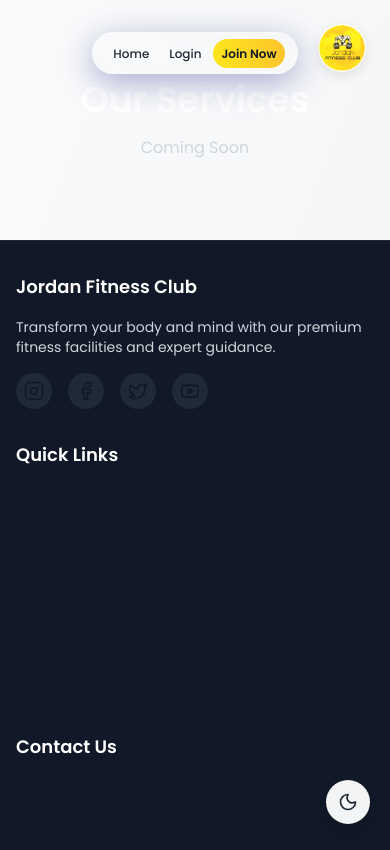
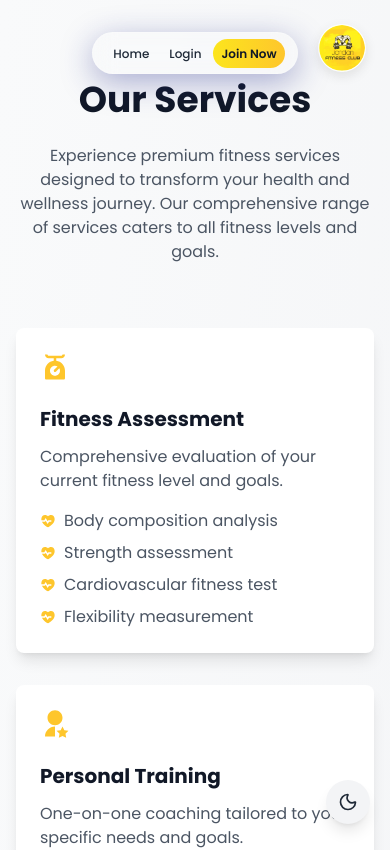
Before and after one commit to Arjun140205/Jordan-Fitness-Club, a React (Vite) app in the folder client/: page /services in a window 390 px wide. Shown: the top 850 px of the page. Built offline with nearby package versions, Linux system fonts and the light colour scheme; no server answers.

Commit message:
updated: improved Services section structure and UI

```diff
--- a/client/src/pages/Services.jsx
+++ b/client/src/pages/Services.jsx
@@ -1,16 +1,200 @@
 import { motion } from "framer-motion";
+import { RiHeartPulseFill, RiUserStarFill, RiTeamFill, RiRestartFill, RiScales2Fill, RiShieldStarFill } from 'react-icons/ri';
 
 const Services = () => {
   return (
     <motion.div
       initial={{ opacity: 0 }}
       animate={{ opacity: 1 }}
-      className="section-container"
+      className="min-h-screen py-20 px-4"
     >
-      <h1 className="section-header">Our Services</h1>
-      <p className="section-subheader">Coming Soon</p>
+      <div className="max-w-[var(--max-width)] mx-auto">
+        <motion.div
+          initial={{ y: 20, opacity: 0 }}
+          animate={{ y: 0, opacity: 1 }}
+          className="text-center mb-16"
+        >
+          <h1 className="text-4xl font-bold text-gray-900 dark:text-white mb-6">Our Services</h1>
+          <p className="text-gray-600 dark:text-gray-400 max-w-2xl mx-auto">
+            Experience premium fitness services designed to transform your health and wellness journey.
+            Our comprehensive range of services caters to all fitness levels and goals.
+          </p>
+        </motion.div>
+
+        {/* Main Services Grid */}
+        <div className="grid grid-cols-1 md:grid-cols-2 lg:grid-cols-3 gap-8 mb-16">
+          {services.map((service, index) => (
+            <motion.div
+              key={service.title}
+              initial={{ y: 20, opacity: 0 }}
+              animate={{ y: 0, opacity: 1 }}
+              transition={{ delay: index * 0.1 }}
+              className="bg-white dark:bg-gray-800 p-6 rounded-lg shadow-lg"
+            >
+              <span className="text-[var(--secondary-color)] text-3xl mb-4 inline-block">
+                {service.icon}
+              </span>
+              <h3 className="text-xl font-bold text-gray-900 dark:text-white mb-3">
+                {service.title}
+              </h3>
+              <p className="text-gray-600 dark:text-gray-400 mb-4">
+                {service.description}
+              </p>
+              <ul className="space-y-2 text-gray-600 dark:text-gray-400">
+                {service.features.map((feature, i) => (
+                  <li key={i} className="flex items-center gap-2">
+                    <RiHeartPulseFill className="text-[var(--secondary-color)]" />
+                    {feature}
+                  </li>
+                ))}
+              </ul>
+            </motion.div>
+          ))}
+        </div>
+
+        {/* Premium Services Section */}
+        <motion.div
+          initial={{ y: 20, opacity: 0 }}
+          animate={{ y: 0, opacity: 1 }}
+          className="bg-gradient-to-r from-gray-900 to-gray-800 p-8 rounded-xl text-white mb-16"
+        >
+          <div className="text-center mb-12">
+            <h2 className="text-3xl font-bold mb-4">Premium Services</h2>
+            <p className="text-gray-400 max-w-2xl mx-auto">
+              Elevate your fitness experience with our exclusive premium services,
+              designed for those who want to achieve exceptional results.
+            </p>
+          </div>
+          <div className="grid grid-cols-1 md:grid-cols-2 gap-8">
+            {premiumServices.map((service, index) => (
+              <motion.div
+                key={service.title}
+                initial={{ y: 20, opacity: 0 }}
+                animate={{ y: 0, opacity: 1 }}
+                transition={{ delay: 0.2 + index * 0.1 }}
+                className="bg-white/5 p-6 rounded-lg border border-white/10"
+              >
+                <h3 className="text-xl font-bold mb-3">{service.title}</h3>
+                <p className="text-gray-400 mb-4">{service.description}</p>
+                <p className="text-[var(--secondary-color)]">{service.price}</p>
+              </motion.div>
+            ))}
+          </div>
+        </motion.div>
+
+        {/* Service Guarantee */}
+        <motion.div
+          initial={{ y: 20, opacity: 0 }}
+          animate={{ y: 0, opacity: 1 }}
+          className="text-center"
+        >
+          <span className="text-[var(--secondary-color)] text-4xl mb-4 inline-block">
+            <RiShieldStarFill />
+          </span>
+          <h2 className="text-2xl font-bold text-gray-900 dark:text-white mb-4">
+            Our Service Guarantee
+          </h2>
+          <p className="text-gray-600 dark:text-gray-400">
+            We're committed to providing the highest quality fitness services.
+            If you're not completely satisfied with any of our services within the first 30 days,
+            we'll work with you to make it right or provide a full refund.
+          </p>
+        </motion.div>
+      </div>
     </motion.div>
   );
 };
 
+const services = [
+  {
+    title: "Fitness Assessment",
+    description: "Comprehensive evaluation of your current fitness level and goals.",
+    icon: <RiScales2Fill />,
+    features: [
+      "Body composition analysis",
+      "Strength assessment",
+      "Cardiovascular fitness test",
+      "Flexibility measurement"
+    ]
+  },
+  {
+    title: "Personal Training",
+    description: "One-on-one coaching tailored to your specific needs and goals.",
+    icon: <RiUserStarFill />,
+    features: [
+      "Customized workout plans",
+      "Form correction",
+      "Progress tracking",
+      "Nutritional guidance"
+    ]
+  },
+  {
+    title: "Group Classes",
+    description: "Energetic group sessions led by expert instructors.",
+    icon: <RiTeamFill />,
+    features: [
+      "Various class types",
+      "All fitness levels",
+      "Motivating environment",
+      "Schedule flexibility"
+    ]
+  },
+  {
+    title: "Recovery Services",
+    description: "Specialized services to help you recover and prevent injuries.",
+    icon: <RiRestartFill />,
+    features: [
+      "Massage therapy",
+      "Stretching sessions",
+      "Recovery equipment",
+      "Injury prevention"
+    ]
+  },
+  {
+    title: "Nutrition Coaching",
+    description: "Expert guidance for optimal nutrition and meal planning.",
+    icon: <RiHeartPulseFill />,
+    features: [
+      "Meal planning",
+      "Dietary analysis",
+      "Supplement advice",
+      "Ongoing support"
+    ]
+  },
+  {
+    title: "Fitness Tracking",
+    description: "Advanced tracking and monitoring of your fitness progress.",
+    icon: <RiHeartPulseFill />,
+    features: [
+      "Digital tracking app",
+      "Progress reports",
+      "Goal monitoring",
+      "Performance metrics"
+    ]
+  }
+];
+
+const premiumServices = [
+  {
+    title: "Elite Personal Training",
+    description: "Premium one-on-one training with our most experienced trainers, including customized nutrition and recovery plans.",
+    price: "From $99/session"
+  },
+  {
+    title: "Lifestyle Transformation",
+    description: "Comprehensive 12-week program including training, nutrition, recovery, and lifestyle coaching.",
+    price: "From $999/program"
+  },
+  {
+    title: "Corporate Wellness",
+    description: "Customized wellness programs for companies, including group classes and health assessments.",
+    price: "Custom pricing"
+  },
+  {
+    title: "Sports Performance",
+    description: "Specialized training for athletes focusing on sport-specific conditioning and performance.",
+    price: "From $129/session"
+  }
+];
+
 export default Services;
```
